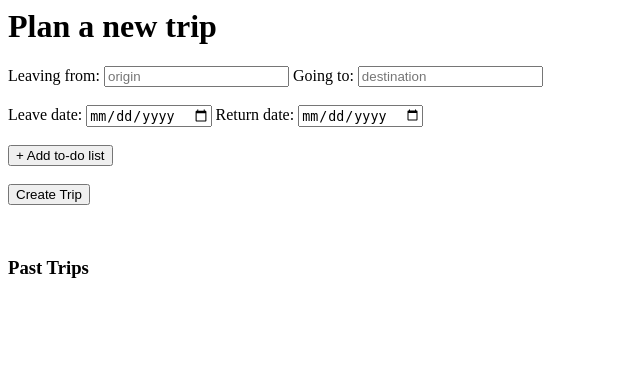
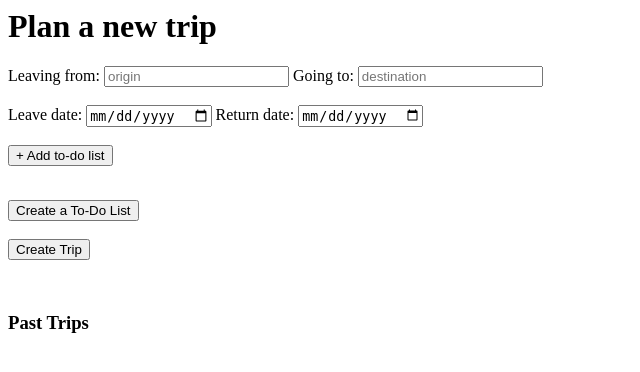
Before and after one commit to moneyesh/TheRoadie, a Flask app: page /my-trips in a window 1280 px wide. Shown: the top 372 px of the page, without its empty margins (0-640 px from the left). Run offline with Flask 2, Linux system fonts and the light colour scheme; the visitor is signed in with stand-in values (Sample User, id 1); data comes from the database, SQL or seed files in the repository; data that the repository does not hold is empty.

Commit message:
working on to do list and todos

```diff
--- a/crud.py
+++ b/crud.py
@@ -37,15 +37,15 @@ def get_trips_by_userid(user_id):
 
 
 # Task and List Functions
-def create_to_do_list(to_do, completed=False):
+def create_to_do_list(list, to_do, completed=False):
 
-    to_do = ToDo(to_do,completed)
+    to_dos = ToDo(list=list, to_do=to_do, completed=completed)
 
-    return to_do
+    return to_dos
 
 
-def create_list(creation_date, list_name):
+def create_list(trip, creation_date, list_name):
 
-    list = List(creation_date=creation_date, list_name=list_name)
+    list = List(trip=trip, creation_date=creation_date, list_name=list_name)
 
     return list
--- a/server.py
+++ b/server.py
@@ -51,8 +51,8 @@ def register_user():
 @app.route("/login", methods=["POST"])
 def user_login():
     # this is for users logging in
-    email = request.json.get("email")
-    password = request.json.get("password")
+    email = request.form.get("email")
+    password = request.form.get("password")
 
     user = crud.get_user_by_email(email)
 
@@ -143,13 +143,21 @@ def create_my_trips():
     to_dest = request.json.get('to')
     from_dest = request.json.get('from')
     to_do = request.json.get('to_do_list_items')
+    list_name = request.json.get('list_name')
     print(to_do)
     logged_in_email = session.get("user_email")
     user = crud.get_user_by_email(logged_in_email)
 
+    for index in range(len(to_do)):
+        print(to_do)
+
+
+
     create_trip = crud.create_trip(leave_date, return_date, to_dest, from_dest, user)
-    create_to_do = crud.create_to_do_list(to_do)
-    db.session.add(create_trip, to_do)
+    create_list = crud.create_list(create_trip, date.today(), list_name)
+    create_to_do = crud.create_to_do_list(create_list, to_do)
+    db.session.add(create_trip)
+    db.session.add(create_to_do)
     db.session.commit()
     flash("Trip created successfully!")
 
--- a/static/style/style.css
+++ b/static/style/style.css
@@ -8,3 +8,7 @@
     display: block;
     margin-bottom: 1em;
 }
+
+/* .hidden {
+    display: none;
+} */
--- a/templates/my-trips.html
+++ b/templates/my-trips.html
@@ -25,10 +25,17 @@
     <div id="to-do-list">
 
     </div>
+
+    <form>
     <div>
-        <button type="button" id="to-do-list-button">+ Add to-do list</button>
+        <button class="hidden" type="button" id="to-do-list-button">+ Add to-do list</button>
     </div>
-    <br>
+    </form>
+    <br/>
+    <div>
+        <button type="button" id="create_list">Create a To-Do List</button>
+    </div>
+    <br/>
     <div>
         <button type="submit" id="create-trip">Create Trip</button>
     </div>
```
Also changed, not shown: static/JS/my-trips.js (line endings or trailing spaces).
